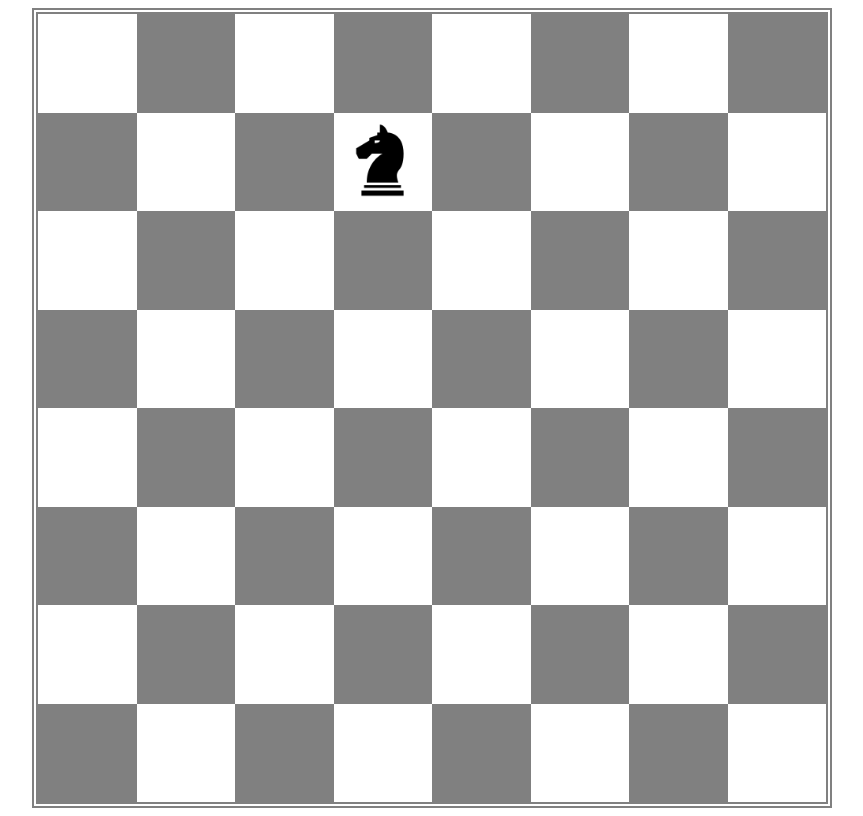
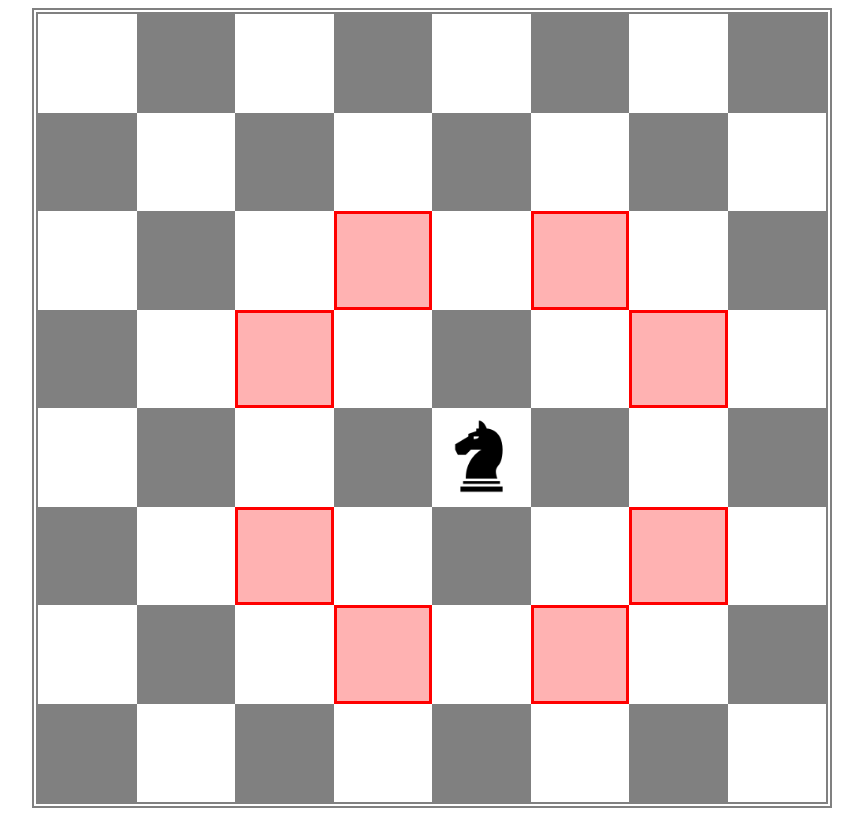
Before and after one commit to djsereno/Knights-Travails, a plain HTML site: page knights-travails.html in a window 1280 px wide. Shown: the whole page, without its empty margins (208-1071 px from the left). Drawn offline with Linux system fonts and the light colour scheme.

Commit message:
Add DOM funcs to show the knight, board, and moves

```diff
--- a/knights-travails.css
+++ b/knights-travails.css
@@ -17,9 +17,13 @@
 .cell.black {
   background-color: grey;
 }
-.cell.target {
+.cell.current {
   background-image: url('./knight.png');
   background-position: center;
   background-repeat: no-repeat;
   background-size: 80%;
 }
+.cell.target {
+  border: 3px solid red;
+  background-color: rgba(255, 0, 0, 0.3);
+}
--- a/knights-travails.js
+++ b/knights-travails.js
@@ -27,19 +27,29 @@ const Board = (boardSize = 8) => {
     }
   };
 
-  const targetCell = (cell) => {
-    const target = document.querySelector(`.cell[data-row="${cell[0]}"][data-col="${cell[1]}"]`);
-    target.classList.add('target');
+  const getCell = (cell) => {
+    return document.querySelector(`.cell[data-row="${cell[0]}"][data-col="${cell[1]}"]`);
+  };
+
+  const setCurrentCell = (cell) => {
+    getCell(cell).classList.add('current');
+  };
+
+  const setTargetCells = (cells) => {
+    cells.forEach((cell) => {
+      getCell(cell).classList.add('target');
+    });
   };
 
   buildBoard();
 
-  return { targetCell };
+  return { setCurrentCell, setTargetCells };
 };
 
 const Knight = (startRow = 0, startCol = 0) => {
   const row = startRow;
   const col = startCol;
+  const currentCell = () => [row, col];
 
   const possibleMoves = () => {
     const options = [
@@ -60,10 +70,10 @@ const Knight = (startRow = 0, startCol = 0) => {
     return moves;
   };
 
-  return { row, col, possibleMoves };
+  return { row, col, possibleMoves, currentCell };
 };
 
 const board = Board(8);
-board.targetCell([1, 3]);
-const knight = Knight(1, 3);
-knight.possibleMoves();
+const knight = Knight(4, 4);
+board.setCurrentCell(knight.currentCell());
+board.setTargetCells(knight.possibleMoves());
```
